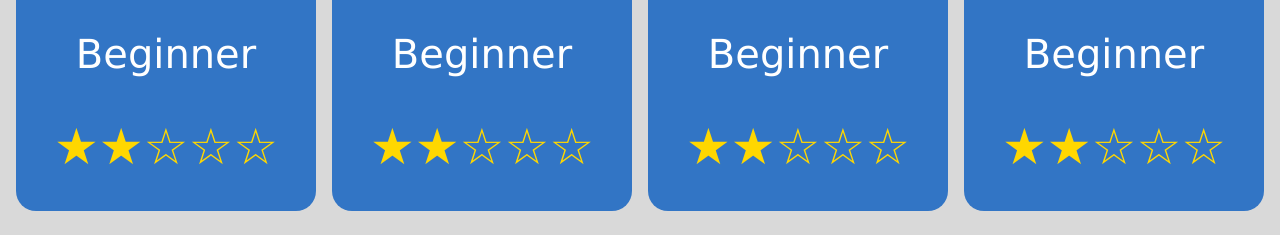
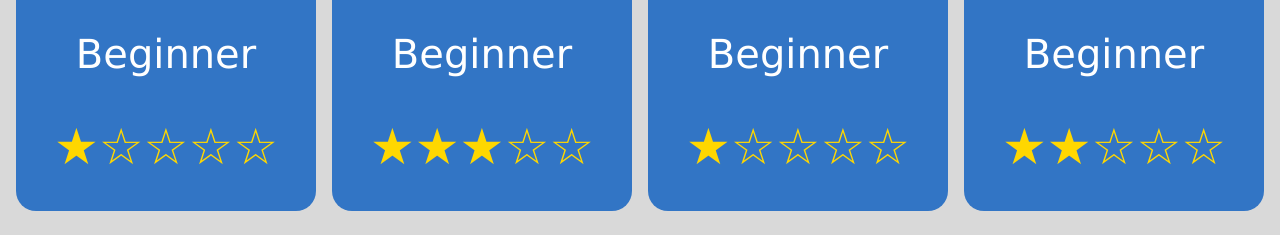
Before and after one commit to pugazhenthi-sinivasan/pugazhenthi.portfolio.git.io, a plain HTML site: page index.html in a window 1280 px wide. Shown: the part 2779-3014 px from the top of the page. Drawn offline with nearby package versions, Linux system fonts and the light colour scheme.

Commit message:
new thing

```diff
--- a/index.html
+++ b/index.html
@@ -151,17 +151,17 @@
             <div class="ELSskills">
                 <div class="TitreCardComp">Reading</div>
                 <div class="TitreCardComp">Beginner</div>
-                <div class="RankCardComp">★★☆☆☆</div>
+                <div class="RankCardComp">★☆☆☆☆</div>
             </div>
             <div class="ELSskills">
                 <div class="TitreCardComp">Speaking</div>
                 <div class="TitreCardComp">Beginner</div>
-                <div class="RankCardComp">★★☆☆☆</div>
+                <div class="RankCardComp">★★★☆☆</div>
             </div>
             <div class="ELSskills">
                 <div class="TitreCardComp">Writing</div>
                 <div class="TitreCardComp">Beginner</div>
-                <div class="RankCardComp">★★☆☆☆</div>
+                <div class="RankCardComp">★☆☆☆☆</div>
             </div>
             <div class="ELSskills">
                 <div class="TitreCardComp">Listening</div>
```
